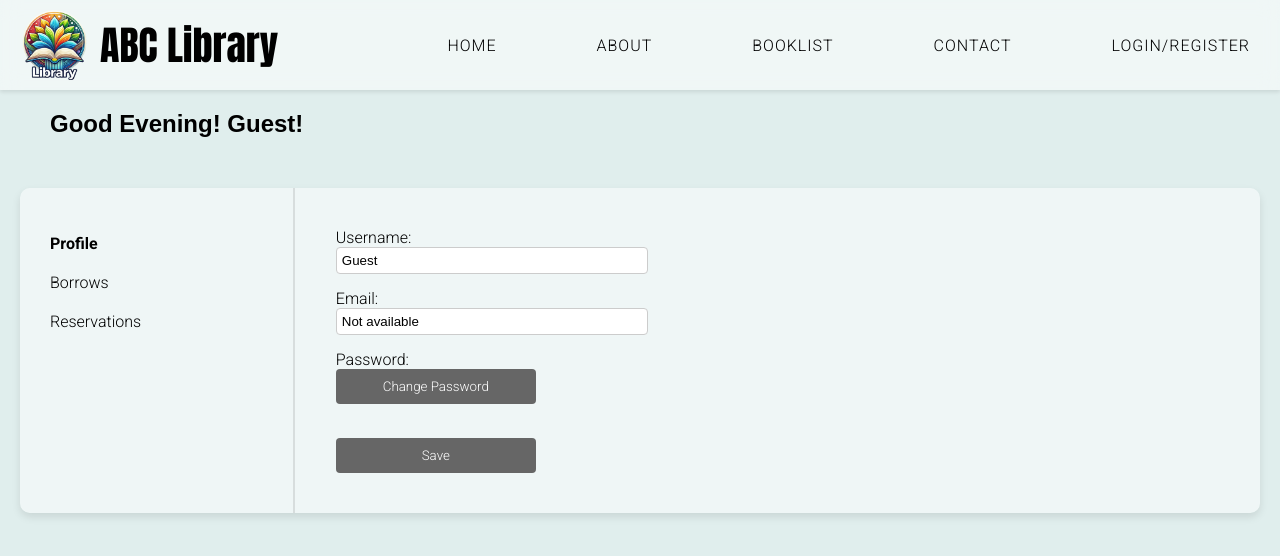
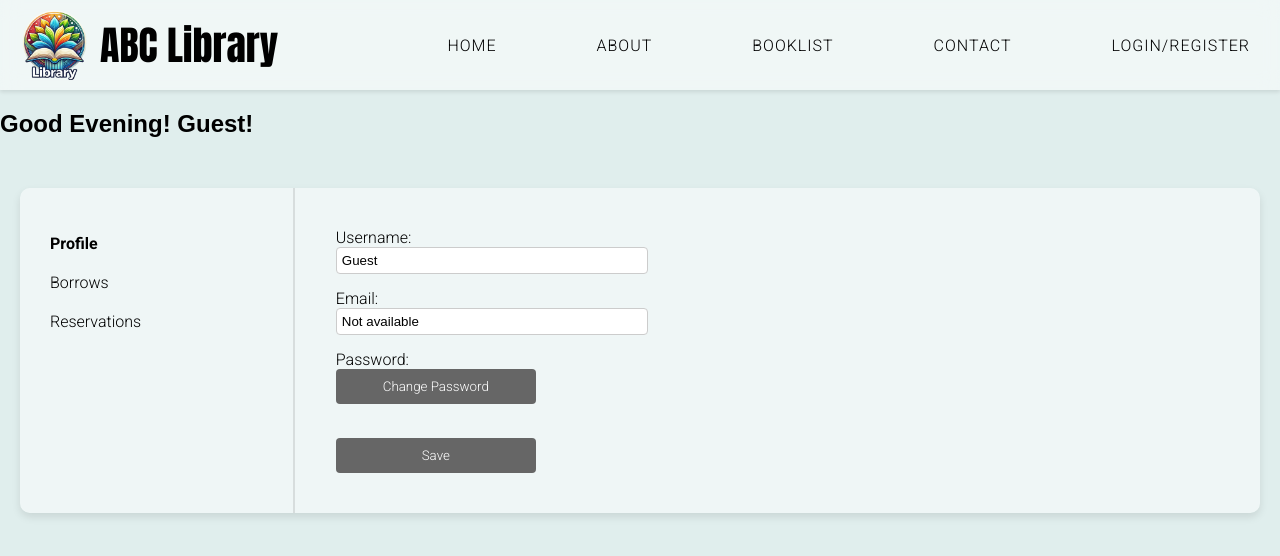
Before and after one commit to ZibingXin/comp229-group2, a React app: page /user-dashboard in a window 1280 px wide. Shown: the top 556 px of the page. Built offline with nearby package versions, Linux system fonts and the light colour scheme.

Commit message:
Update style

```diff
--- a/src/pages/UserDashboard.js
+++ b/src/pages/UserDashboard.js
@@ -114,7 +114,7 @@ function UserDashboard({ username, email }) {
 
   return (
     <div>
-      <h2>Good Evening! {userInfo.username}!</h2>
+      <h2 class='helloUser'>Good Evening! {userInfo.username}!</h2>
       <div className="user-dashboard">
         <div className="sidebar">
           <ul>
--- a/src/style/borrowedBooks.css
+++ b/src/style/borrowedBooks.css
@@ -73,6 +73,7 @@
   }
 
 .manager-input {
+    width: 240px;
     padding: 8px;
     margin-right: 10px;
     border: 1px solid #ddd;
--- a/src/style/dashboard.css
+++ b/src/style/dashboard.css
@@ -22,7 +22,7 @@
     background-color: rgba(0, 0, 0, 0.1);
 }
 
-h2{
+ .helloUser h2{
     margin-left: 50px;
 }
 
```
